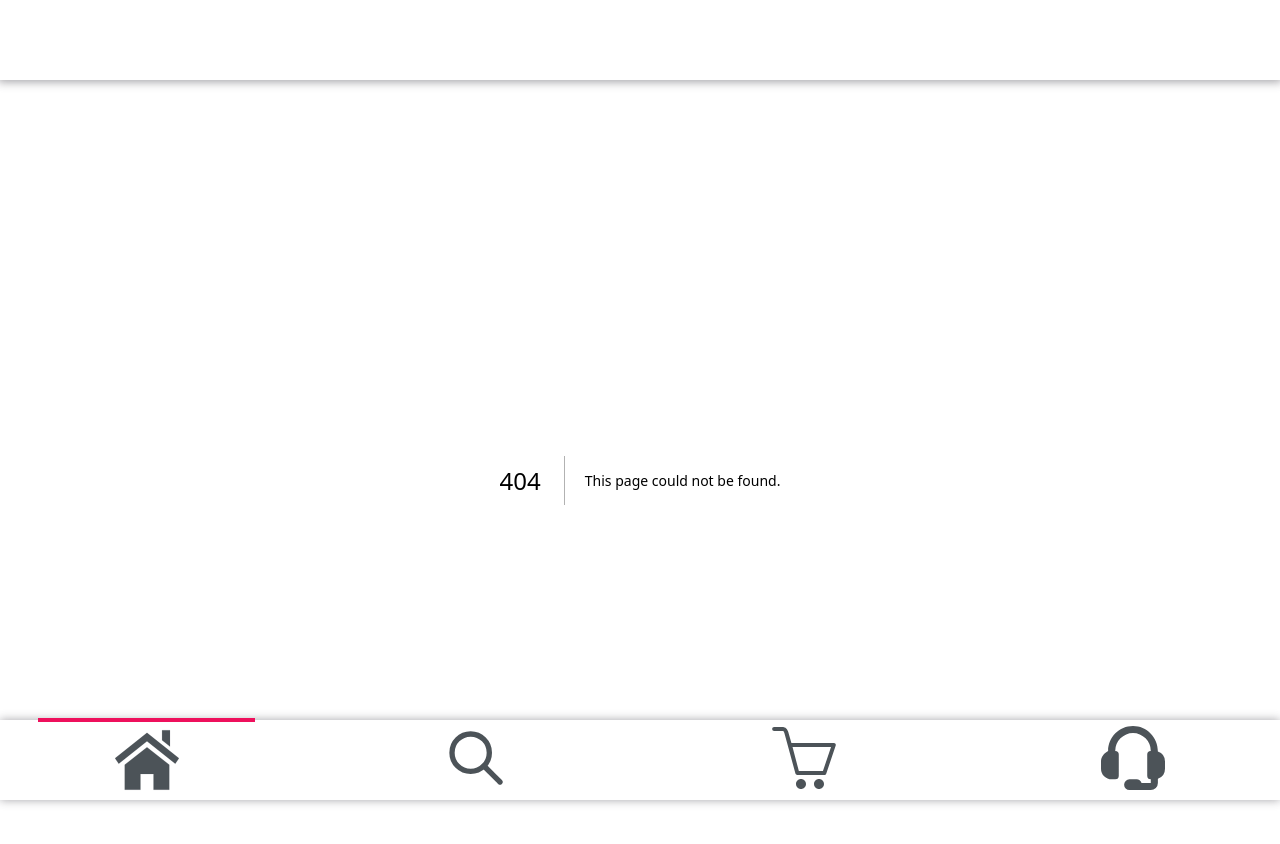
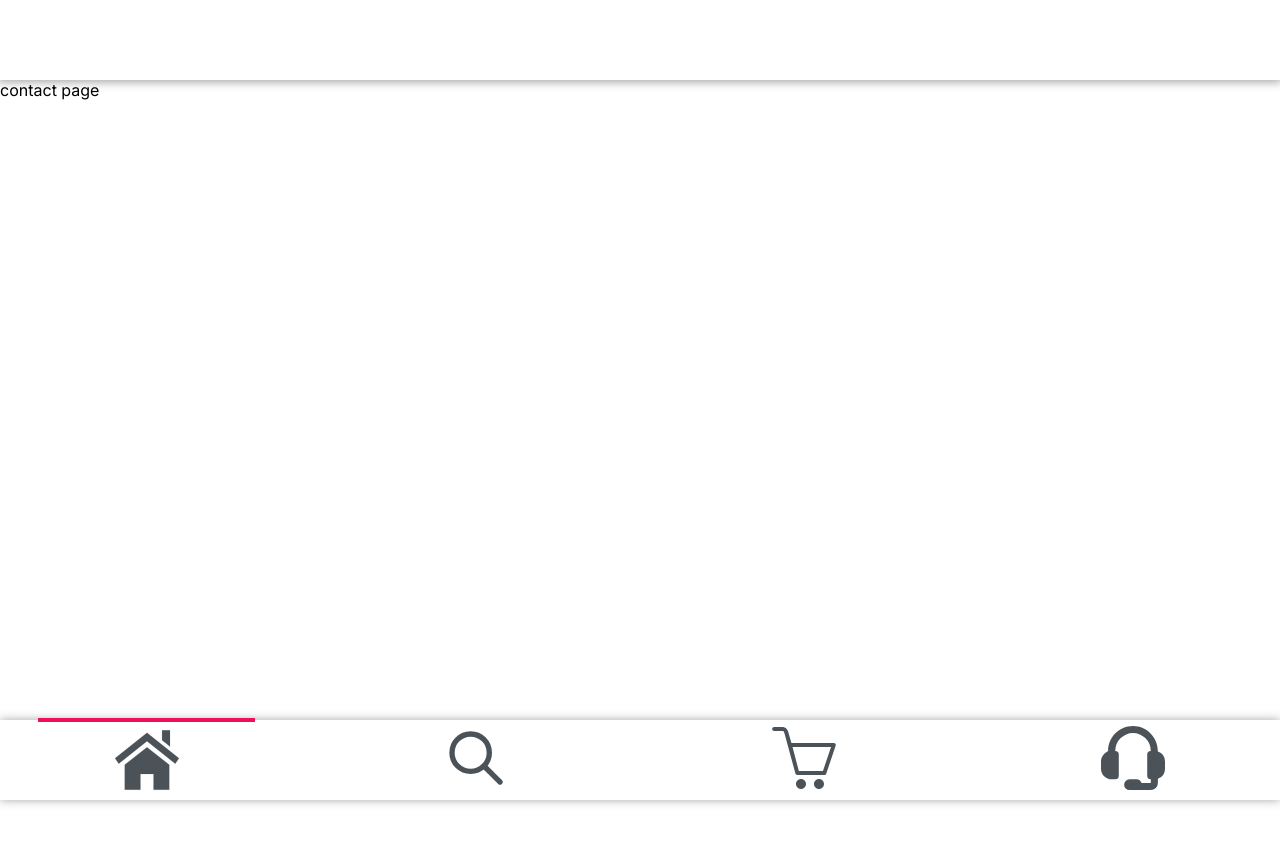
Before and after one commit to yacine-yac/e-commerce-shop, a Next.js app: page /contact in a window 1280 px wide. Before the commit this address had no page. Shown: the top 844 px of the page. After the commit the page ends 800 px from the top, so only its background shows below. Built offline with nearby package versions, Linux system fonts and the light colour scheme.

Commit message:
define endpoints

```diff
--- /dev/null
+++ b/src/app/cart/page.tsx
@@ -0,0 +1,6 @@
+
+export default function Cart(){
+    return <>
+    <p>Cart page</p>
+    </>
+}
--- /dev/null
+++ b/src/app/contact/page.tsx
@@ -0,0 +1,6 @@
+
+export default function Contact(){
+    return <>
+        <p>contact page</p>
+    </>
+}
--- /dev/null
+++ b/src/app/search/page.tsx
@@ -0,0 +1,6 @@
+
+export default function Search(){
+    return <>
+    <p>search page</p>
+    </>
+}
```
